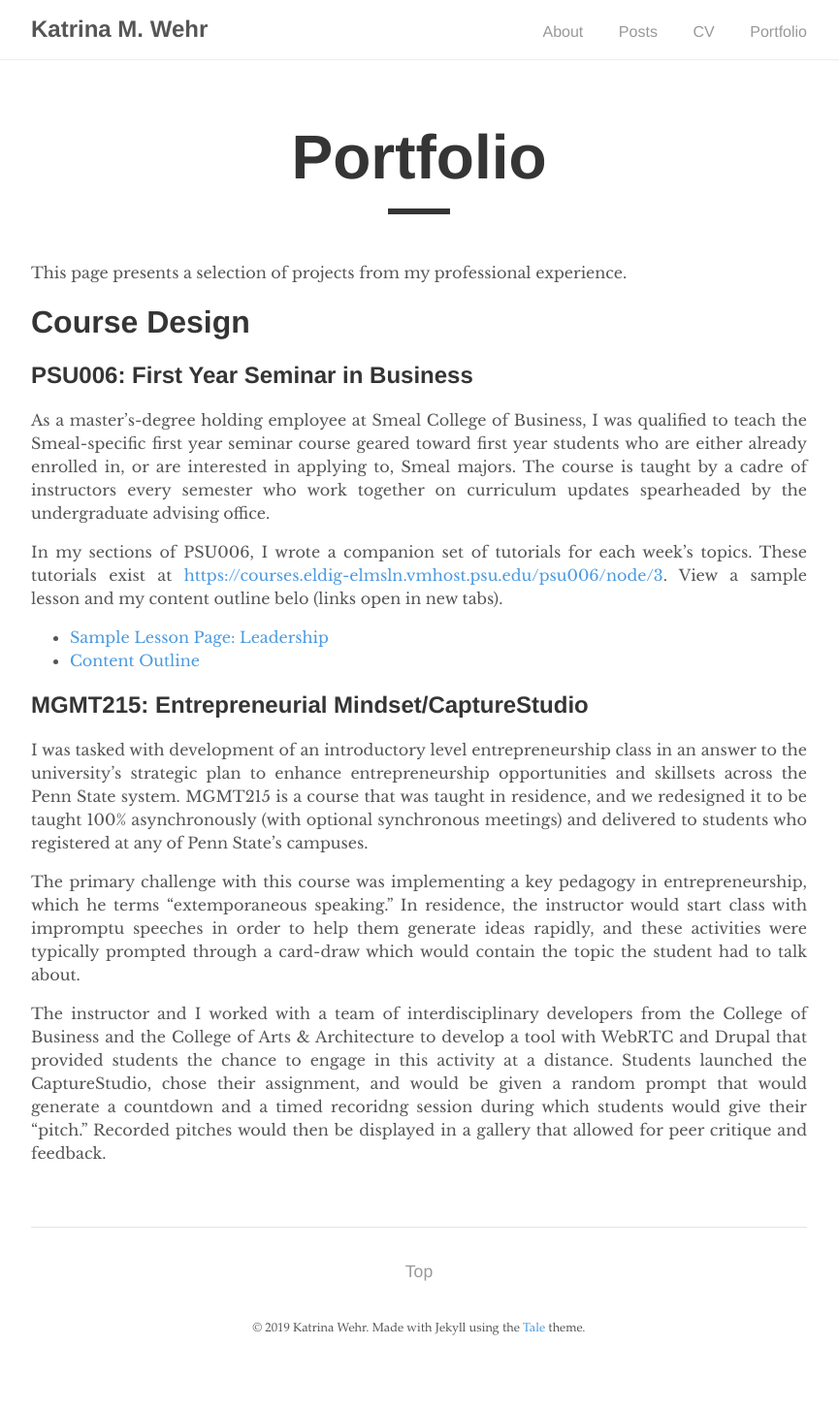
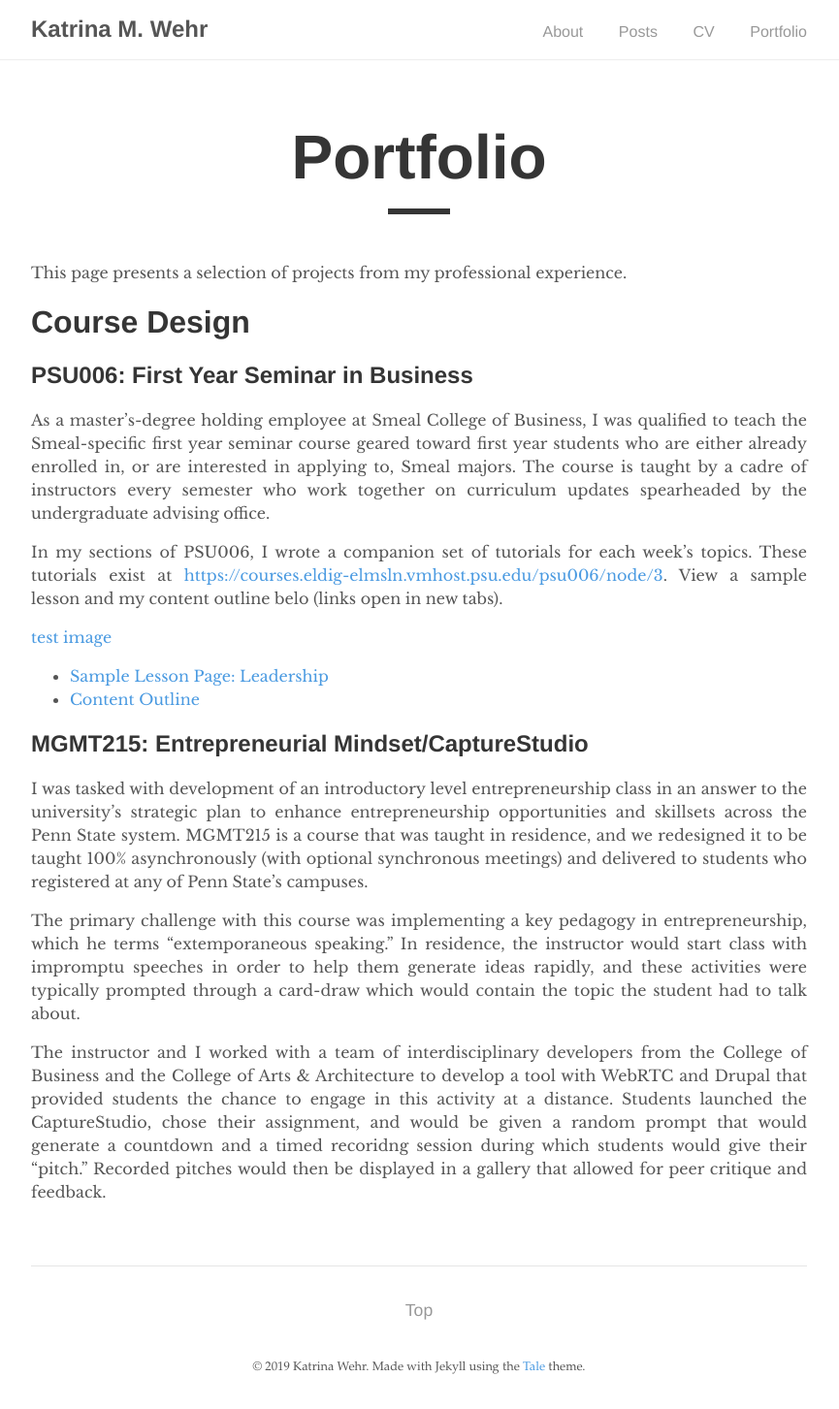
Before and after one commit to kat-wehr/mysite, a Jekyll site: the page built from _pages/portfolio.md, in a window 1280 px wide. Shown: the whole page at 97% size, without its empty margins (208-1073 px from the left). Built offline with Jekyll 4.4.1, drawn with Linux system fonts in a browser that asks for light colours; nearby versions of some CDN libraries; library files that are not in the unit come from our copies; before the commit the page ends 1413 px from its top, so only the background shows below that.

Commit message:
Update portfolio.md

```diff
--- a/_pages/portfolio.md
+++ b/_pages/portfolio.md
@@ -13,6 +13,8 @@ As a master's-degree holding employee at Smeal College of Business, I was qualif
 
 In my sections of PSU006, I wrote a companion set of tutorials for each week's topics. These tutorials exist at [https://courses.eldig-elmsln.vmhost.psu.edu/psu006/node/3](https://courses.eldig-elmsln.vmhost.psu.edu/psu006/node/3). View a sample lesson and my content outline belo (links open in new tabs).
 
+[test image](/mysite/assets/portfolio_images/Screenshot-Leadership.jpg)
+
 <ul>
   <li><a href="/mysite/assets/portfolio_images/Screenshot-Leadership.jpg" target="new">Sample Lesson Page: Leadership</a>
   </li>
```
